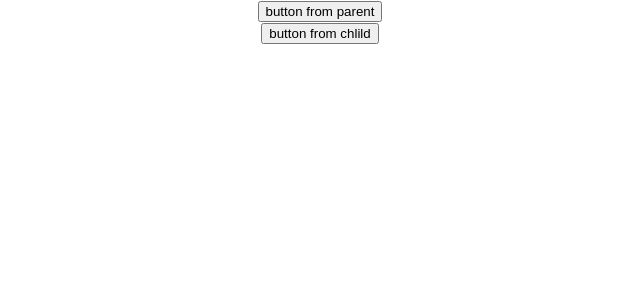
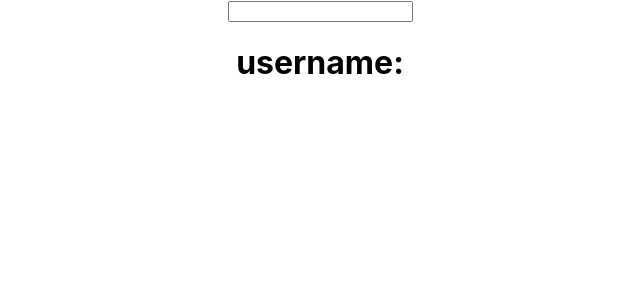
Before and after one commit to purab/mysql-dump-email, a React (Create React App) app: page / in a window 1280 px wide. Shown: the top 300 px of the page, without its empty margins (320-960 px from the left). Built offline with nearby package versions, Linux system fonts and the light colour scheme.

Commit message:
adding usecontext hook code..

```diff
--- a/src/App.js
+++ b/src/App.js
@@ -1,11 +1,12 @@
 
 import './App.css';
-import ImperativeHandle from './UseImperativeHandle/ImperativeHandle';
+import ContextSample from './UseContext/ContextSample';
+
 
 function App() {
   return (
     <div className="App">
-      <ImperativeHandle />
+      <ContextSample />
     </div>
   );
 }
--- /dev/null
+++ b/src/UseContext/ContextSample.js
@@ -0,0 +1,24 @@
+import React, { useState,createContext } from 'react';
+import PropTypes from 'prop-types';
+import User from './User';
+import Login from './Login';
+
+export const AppContext = createContext(null);
+
+const ContextSample = () => {
+    const [username,setUsername] = useState("");
+
+    return (
+        <div>
+            <AppContext.Provider value={{ username, setUsername }}>
+                <Login /><User  />
+            </AppContext.Provider>
+        </div>
+    );
+};
+
+ContextSample.propTypes = {
+
+};
+
+export default ContextSample;
--- /dev/null
+++ b/src/UseContext/Login.js
@@ -0,0 +1,18 @@
+import React,{useContext} from 'react';
+import { AppContext } from './ContextSample';
+
+const Login = ()  => {
+    const { setUsername } = useContext(AppContext);
+
+    return (
+        <div>
+            <input onChange={(event)=>{
+                setUsername(event.target.value)
+            }}  />
+        </div>
+    );
+};
+
+
+
+export default Login;
--- /dev/null
+++ b/src/UseContext/User.js
@@ -0,0 +1,14 @@
+import React,{useContext} from 'react';
+import { AppContext } from './ContextSample';
+
+const User= ()   => {
+    const { username } = useContext(AppContext);
+    return (
+        <div>
+            <h1 >username:{username}</h1>
+        </div>
+    );
+};
+
+
+export default User;
```
